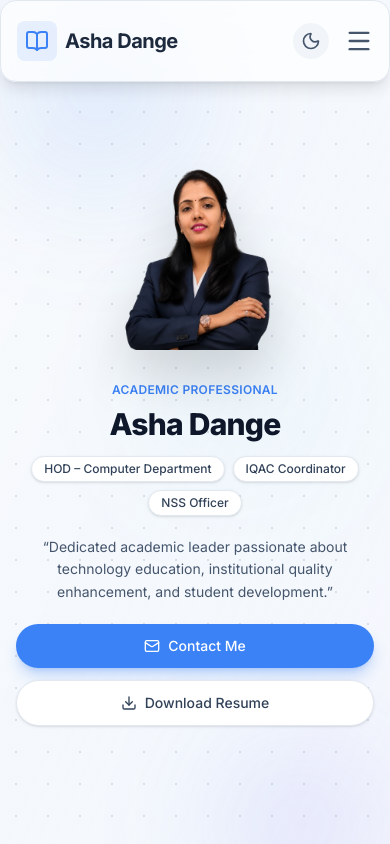
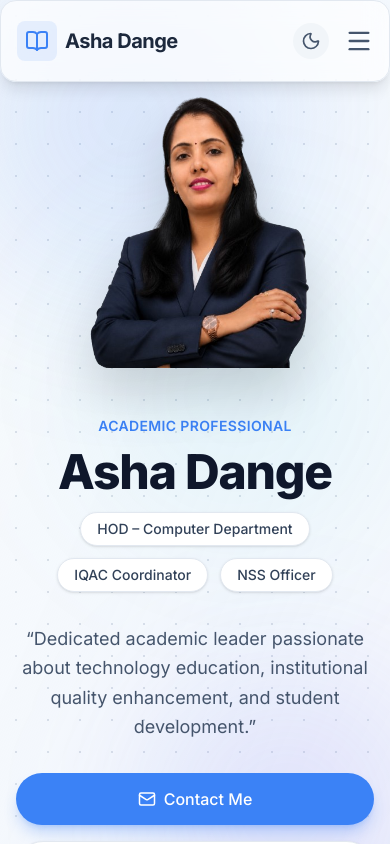
Before and after one commit to balaji3245/Asha-Dange-portfolio, a React (Vite) app: page / in a window 390 px wide. Shown: the top 844 px of the page. Built offline with nearby package versions, Linux system fonts and the light colour scheme.

Commit message:
Revert "fix: full mobile responsiveness - smaller fonts, tighter spacing, responsive orbs"
This reverts commit edd3c4143f5587b181ac92a0e1f3992fee970551.

```diff
--- a/src/components/layout/AnimatedBackground.jsx
+++ b/src/components/layout/AnimatedBackground.jsx
@@ -39,7 +39,7 @@ export default function AnimatedBackground() {
 
         {/* Orb 1 — top left, blue — blur is static, only transform animates */}
         <div
-          className="orb-1 absolute -top-20 -left-20 w-[280px] h-[280px] sm:w-[500px] sm:h-[500px] rounded-full will-change-transform"
+          className="orb-1 absolute -top-40 -left-40 w-[500px] h-[500px] rounded-full will-change-transform"
           style={{
             background: 'radial-gradient(circle, rgba(59,130,246,0.20) 0%, transparent 70%)',
             filter: 'blur(60px)',
@@ -48,7 +48,7 @@ export default function AnimatedBackground() {
 
         {/* Orb 2 — bottom right, indigo */}
         <div
-          className="orb-2 absolute -bottom-20 -right-20 w-[260px] h-[260px] sm:w-[450px] sm:h-[450px] rounded-full will-change-transform"
+          className="orb-2 absolute -bottom-40 -right-40 w-[450px] h-[450px] rounded-full will-change-transform"
           style={{
             background: 'radial-gradient(circle, rgba(99,102,241,0.18) 0%, transparent 70%)',
             filter: 'blur(60px)',
@@ -57,7 +57,7 @@ export default function AnimatedBackground() {
 
         {/* Orb 3 — center, subtle cyan */}
         <div
-          className="orb-3 absolute top-1/2 left-1/2 -translate-x-1/2 -translate-y-1/2 w-[200px] h-[200px] sm:w-[400px] sm:h-[400px] rounded-full will-change-transform"
+          className="orb-3 absolute top-1/2 left-1/2 -translate-x-1/2 -translate-y-1/2 w-[400px] h-[400px] rounded-full will-change-transform"
           style={{
             background: 'radial-gradient(circle, rgba(6,182,212,0.10) 0%, transparent 70%)',
             filter: 'blur(70px)',
--- a/src/components/sections/About.jsx
+++ b/src/components/sections/About.jsx
@@ -15,7 +15,7 @@ export default function About() {
   };
 
   return (
-    <section id="about" className="py-14 md:py-24">
+    <section id="about" className="py-24">
       <div className="max-w-7xl mx-auto px-4 sm:px-6 lg:px-8">
 
         {/* Section Header */}
--- a/src/components/sections/Achievements.jsx
+++ b/src/components/sections/Achievements.jsx
@@ -7,7 +7,7 @@ export default function Achievements() {
   const achievements = portfolioData.achievements || [];
 
   return (
-    <section id="achievements" className="py-14 md:py-24">
+    <section id="achievements" className="py-24">
       <div className="max-w-7xl mx-auto px-4 sm:px-6 lg:px-8">
 
         <motion.div
--- a/src/components/sections/Certifications.jsx
+++ b/src/components/sections/Certifications.jsx
@@ -7,7 +7,7 @@ export default function Certifications() {
   const certifications = portfolioData.certifications || [];
 
   return (
-    <section id="certifications" className="py-14 md:py-24">
+    <section id="certifications" className="py-24">
       <div className="max-w-7xl mx-auto px-4 sm:px-6 lg:px-8">
 
         <motion.div
--- a/src/components/sections/Contact.jsx
+++ b/src/components/sections/Contact.jsx
@@ -7,7 +7,7 @@ export default function Contact() {
   const { phone, email, location } = portfolioData.contact;
 
   return (
-    <section id="contact" className="py-14 md:py-24">
+    <section id="contact" className="py-24">
       <div className="max-w-7xl mx-auto px-4 sm:px-6 lg:px-8">
 
         <motion.div
--- a/src/components/sections/Experience.jsx
+++ b/src/components/sections/Experience.jsx
@@ -7,7 +7,7 @@ export default function Experience() {
   const experiences = portfolioData.experience;
 
   return (
-    <section id="experience" className="py-14 md:py-24">
+    <section id="experience" className="py-24">
       <div className="max-w-4xl mx-auto px-4 sm:px-6 lg:px-8">
 
         <motion.div
--- a/src/components/sections/Hero.jsx
+++ b/src/components/sections/Hero.jsx
@@ -7,29 +7,29 @@ export default function Hero() {
   const { name, roles, tagline } = portfolioData.hero;
 
   return (
-    <section id="hero" className="relative min-h-screen flex items-center justify-center overflow-hidden pt-20 pb-10">
+    <section id="hero" className="relative min-h-screen flex items-center justify-center overflow-hidden pt-20 pb-12">
 
       <div className="max-w-7xl mx-auto px-4 sm:px-6 lg:px-8 relative z-10 w-full">
-        <div className="flex flex-col-reverse lg:flex-row items-center justify-between gap-8 lg:gap-12">
+        <div className="flex flex-col-reverse lg:flex-row items-center justify-between gap-12">
 
           {/* Text Content */}
-          <div className="flex-1 text-center lg:text-left space-y-5 lg:space-y-8">
+          <div className="flex-1 text-center lg:text-left space-y-8">
             <motion.div
               initial={{ opacity: 0, y: 20 }}
               animate={{ opacity: 1, y: 0 }}
               transition={{ duration: 0.5 }}
             >
-              <h2 className="text-secondary dark:text-accent font-semibold tracking-wide uppercase text-xs sm:text-sm mb-2 sm:mb-3">
+              <h2 className="text-secondary dark:text-accent font-semibold tracking-wide uppercase text-sm mb-3">
                 Academic Professional
               </h2>
-              <h1 className="text-3xl sm:text-5xl md:text-6xl lg:text-7xl font-extrabold text-slate-900 dark:text-white tracking-tight mb-3 sm:mb-4 leading-tight">
+              <h1 className="text-5xl md:text-7xl font-extrabold text-slate-900 dark:text-white tracking-tight mb-4">
                 {name}
               </h1>
 
               {/* Roles */}
-              <div className="flex flex-wrap justify-center lg:justify-start gap-2 mb-4">
+              <div className="flex flex-wrap justify-center lg:justify-start gap-3 mb-6">
                 {roles.map((role, idx) => (
-                  <span key={idx} className="px-3 py-1 rounded-full bg-white dark:bg-primary-light border border-slate-200 dark:border-white/10 text-slate-700 dark:text-slate-300 text-xs sm:text-sm font-medium shadow-sm">
+                  <span key={idx} className="px-4 py-1.5 rounded-full bg-white dark:bg-primary-light border border-slate-200 dark:border-white/10 text-slate-700 dark:text-slate-300 text-sm font-medium shadow-sm">
                     {role}
                   </span>
                 ))}
@@ -41,7 +41,7 @@ export default function Hero() {
               animate={{ opacity: 1 }}
               transition={{ delay: 0.3, duration: 0.8 }}
             >
-              <p className="text-sm sm:text-base md:text-lg text-slate-600 dark:text-slate-400 max-w-xl mx-auto lg:mx-0 leading-relaxed">
+              <p className="text-lg md:text-xl text-slate-600 dark:text-slate-400 max-w-2xl mx-auto lg:mx-0 leading-relaxed">
                 {tagline}
               </p>
             </motion.div>
@@ -50,31 +50,31 @@ export default function Hero() {
               initial={{ opacity: 0, y: 20 }}
               animate={{ opacity: 1, y: 0 }}
               transition={{ delay: 0.6, duration: 0.5 }}
-              className="flex flex-col sm:flex-row items-center justify-center lg:justify-start gap-3"
+              className="flex flex-col sm:flex-row items-center justify-center lg:justify-start gap-4"
             >
-              <a href="#contact" className="w-full sm:w-auto px-6 py-3 rounded-full bg-secondary hover:bg-blue-600 text-white font-medium flex items-center justify-center gap-2 transition-all shadow-lg shadow-secondary/30 text-sm">
-                <Mail size={16} />
+              <a href="#contact" className="w-full sm:w-auto px-8 py-3.5 rounded-full bg-secondary hover:bg-blue-600 text-white font-medium flex items-center justify-center gap-2 transition-all shadow-lg shadow-secondary/30">
+                <Mail size={18} />
                 Contact Me
               </a>
-              <a href="/resume.pdf" target="_blank" className="w-full sm:w-auto px-6 py-3 rounded-full bg-white dark:bg-primary-light border border-slate-200 dark:border-white/10 text-slate-700 dark:text-slate-200 font-medium flex items-center justify-center gap-2 transition-all shadow-sm text-sm">
-                <Download size={16} />
+              <a href="/resume.pdf" target="_blank" className="w-full sm:w-auto px-8 py-3.5 rounded-full bg-white dark:bg-primary-light border border-slate-200 dark:border-white/10 text-slate-700 dark:text-slate-200 hover:bg-slate-50 dark:hover:bg-slate-800 font-medium flex items-center justify-center gap-2 transition-all shadow-sm">
+                <Download size={18} />
                 Download Resume
               </a>
             </motion.div>
           </div>
 
-          {/* Image */}
+          {/* Image / Avatar */}
           <motion.div
             initial={{ opacity: 0, scale: 0.9 }}
             animate={{ opacity: 1, scale: 1 }}
             transition={{ duration: 0.8 }}
-            className="flex-shrink-0 flex justify-center"
+            className="flex-1 flex justify-center"
           >
             <img
-              src="/avatar.png"
-              alt={name}
-              className="w-48 sm:w-64 md:w-72 lg:w-80 object-contain object-top drop-shadow-2xl"
-            />
+                  src="/avatar.png"
+                  alt={name}
+                  className="w-72 md:w-96 object-contain object-top drop-shadow-2xl"
+                />
           </motion.div>
 
         </div>
--- a/src/components/sections/Research.jsx
+++ b/src/components/sections/Research.jsx
@@ -7,7 +7,7 @@ export default function Research() {
   const publications = portfolioData.research || [];
 
   return (
-    <section id="research" className="py-14 md:py-24">
+    <section id="research" className="py-24">
       <div className="max-w-4xl mx-auto px-4 sm:px-6 lg:px-8">
 
         <motion.div
--- a/src/components/sections/Skills.jsx
+++ b/src/components/sections/Skills.jsx
@@ -7,7 +7,7 @@ export default function Skills() {
   const { domain: domainSkills, tools } = portfolioData.skills;
 
   return (
-    <section id="skills" className="py-14 md:py-24">
+    <section id="skills" className="py-24">
       <div className="max-w-7xl mx-auto px-4 sm:px-6 lg:px-8">
 
         <motion.div
```
